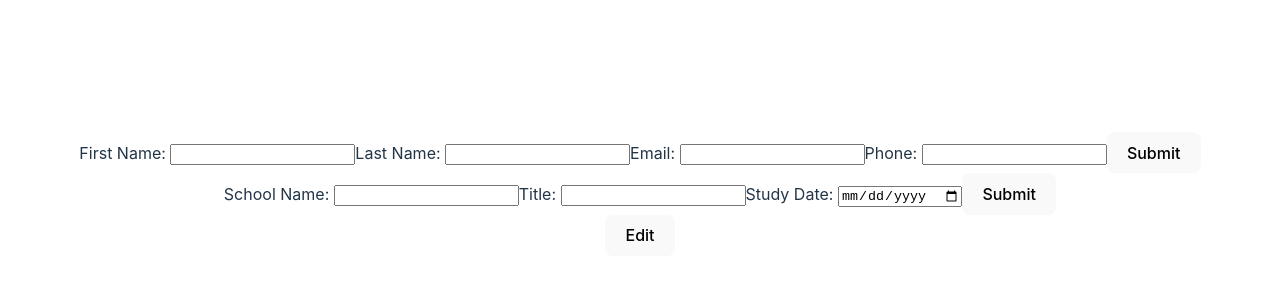
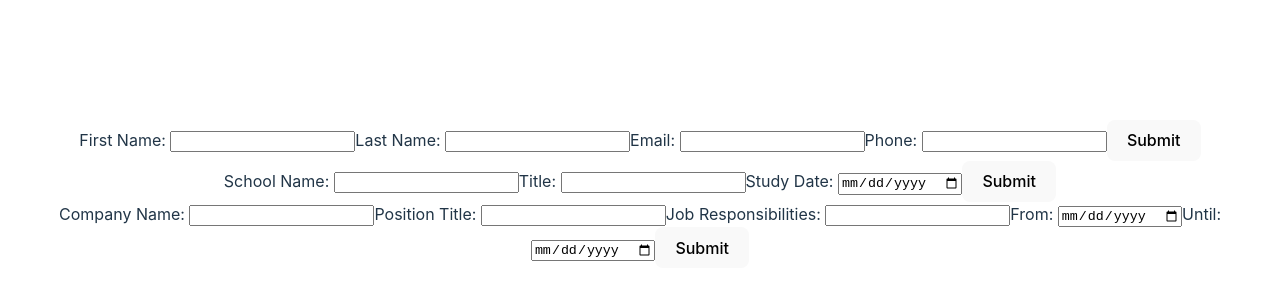
Before and after one commit to ZarathustraSama/odin-cv-application, a React (Vite) app: page / in a window 1280 px wide. Shown: the part 206-506 px from the top of the page. Built offline with nearby package versions, Linux system fonts and the light colour scheme.

Commit message:
Refactored some code, implemented the same state/props logic from GeneralInfo

```diff
--- a/src/components/PracticalExp.jsx
+++ b/src/components/PracticalExp.jsx
@@ -1,55 +1,97 @@
 import { useState } from "react"
-import EditButton from "./EditButton";
+import Input from "./Input";
 
-function CompanyNameInput({ name }) {
-  const [companyName, setCompanyName] = useState(name);
 
-  return (
-    <>
+export default function PracticalExp() {
+  const [readOnly, setReadOnly] = useState(false);
+  const [companyName, setCompanyName] = useState('');
+  const [positionTitle, setPositionTitle] = useState('');
+  const [jobResp, setJobResp] = useState('');
+  const [fromDate, setFromDate] = useState('');
+  const [untilDate, setUntilDate] = useState('');
 
-    </>
-  )
+  function handleChange(setFunction, e) {
+    setFunction(e.target.value);
+  }
+
+  function handleClick(read) {
+    setReadOnly(read)
+  }
+
+  if (readOnly) {
+    return (
+      <section>
+        <div className="detail">
+          <label>Company Name: </label>
+          <p>{companyName}</p>
+        </div>
+        <div className="detail">
+          <label>Position Title: </label>
+          <p>{positionTitle}</p>
+        </div>
+        <div className="detail">
+          <label>Job Responsibilities: </label>
+          <p>{jobResp}</p>
+        </div>
+        <div className="detail">
+          <label>From: </label>
+          <p>{fromDate}</p>
+        </div>
+        <div className="detail">
+          <label>Until: </label>
+          <p>{untilDate}</p>
+        </div>
+        <button
+          type="button"
+          className="edit"
+          onClick={ () => handleClick(false) }
+        >
+          Edit
+        </button>
+      </section>
+    )
+  }
+  else {
+    return (
+      <form onSubmit={e => e.preventDefault()}>
+        <Input
+          label={'Company Name: '}
+          type={'text'}
+          value={companyName}
+          onChange={e => { handleChange(setCompanyName, e) }}
+        ></Input>
+        <Input
+          label={'Position Title: '}
+          type={'text'}
+          value={positionTitle}
+          onChange={e => { handleChange(setPositionTitle, e) }}
+        ></Input>
+        <Input
+          label={'Job Responsibilities: '}
+          type={'text'}
+          value={jobResp}
+          onChange={e => { handleChange(setJobResp, e) }}
+        ></Input>
+        <Input
+          label={'From: '}
+          type={'date'}
+          value={fromDate}
+          onChange={e => { handleChange(setFromDate, e) }}
+        ></Input>
+        <Input
+          label={'Until: '}
+          type={'date'}
+          value={untilDate}
+          onChange={e => { handleChange(setUntilDate, e) }}
+        ></Input>
+        <button
+          type="button"
+          className="submit"
+          onClick={ () => { handleClick(true) } }
+        >
+          Submit
+        </button>
+      </form>
+    )
+  }
 }
-
-function PositionTitleInput({ title }) {
-  const [positionTitle, setPositionTitle] = useState(title);
-
-  return (
-    <>
-
-    </>
-  )
-}
-
-function JobResponsibilitiesInput({ description }) {
-  const [respDescription, setRespDescription] = useState(description);
-
-  return (
-    <>
-
-    </>
-  )
-}
-
-function FromUntilDatesInput({ from, until }) {
-  const [fromDate, setFromDate] = useState(from);
-  const [untilDate, setUntilDate] = useState(until);
-
-  return (
-    <>
-
-    </>
-  )
-}
-
-export default function PracticalExp(props) {
-  return (
-    <>
-      <CompanyNameInput></CompanyNameInput>
-      <PositionTitleInput></PositionTitleInput>
-      <JobResponsibilitiesInput></JobResponsibilitiesInput>
-      <FromUntilDatesInput></FromUntilDatesInput>
-      <EditButton></EditButton>
-    </>
-  )
-}
```
